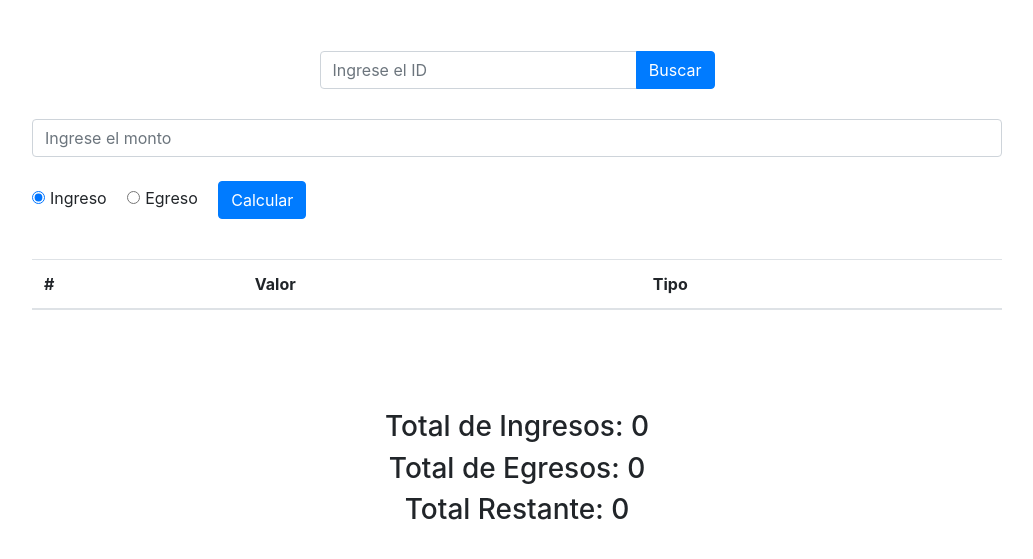
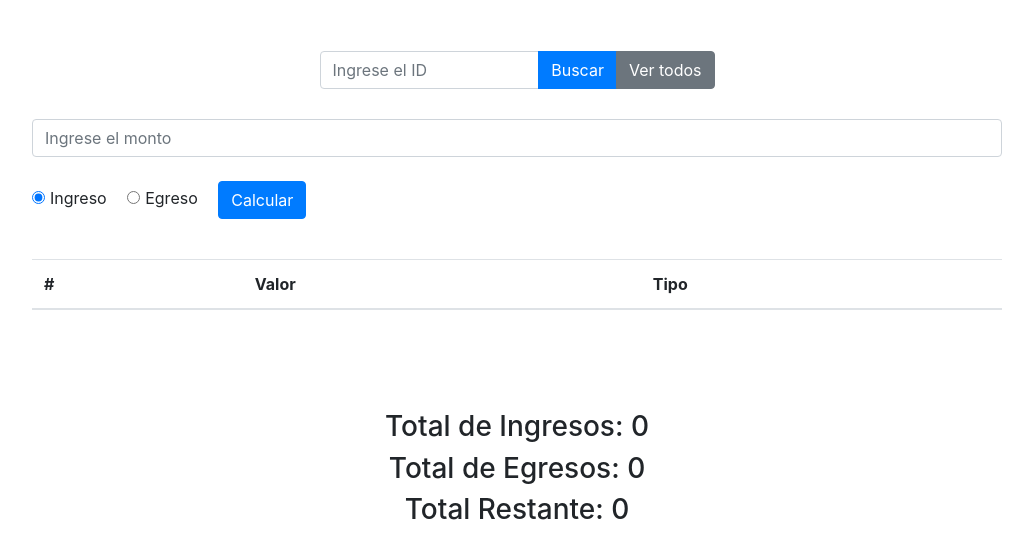
Before and after one commit to Santiago24x/presupuestoCasa, a plain HTML site: page index.html in a window 1280 px wide. Shown: the part 75-634 px from the top of the page, without its empty margins (123-1156 px from the left). Drawn offline with nearby package versions, Linux system fonts and the light colour scheme; no server answers.

Commit message:
feat: :lipstick: New button search all

```diff
--- a/index.html
+++ b/index.html
@@ -19,6 +19,7 @@
                         <input type="number" class="form-control" id="buscarPorId" placeholder="Ingrese el ID">
                         <div class="input-group-append">
                             <button class="btn btn-primary" type="button" id="btnBuscar">Buscar</button>
+                            <button id="btnRecargar" class="btn btn-secondary">Ver todos</button>
                         </div>
                     </div>
                 </div>
@@ -39,6 +40,7 @@
                 <label class="form-check-label" for="egreso">Egreso</label>
             </div>
             <input type="submit" class="btn btn-primary mt-2 mb-2" value="Calcular">
+
 
 
 
```
